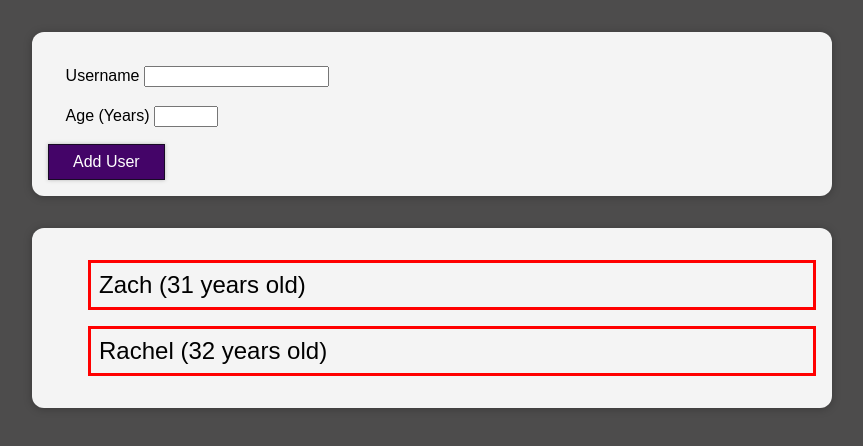
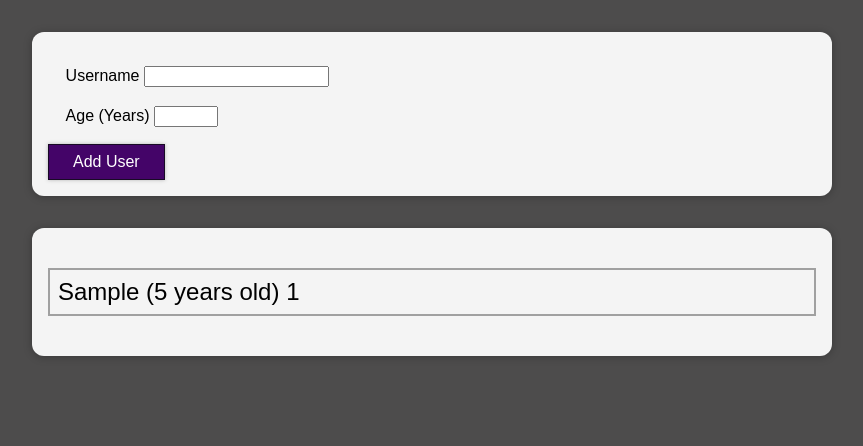
Before and after one commit to zdelcoco/add-user-practice, a React (Create React App) app: page / in a window 1280 px wide. Both pictures are taken after typing "Sample", "5" into the empty fields and a click on the button "Add User". Shown: the top 446 px of the page, without its empty margins (208-1071 px from the left). Built offline with nearby package versions, Linux system fonts and the light colour scheme.

Commit message:
updated styling, add/delete functionality

```diff
--- a/src/App.js
+++ b/src/App.js
@@ -6,26 +6,39 @@ import styles from './components/Users/UserList.module.css';
 
 function App() {
 
-  const [userList, setUserList] = useState('');
-
-  const userSample = [
-    {username: "Zach", age: 31, id: 1},
-    {username: "Rachel", age: 32, id: 2}
-  ];
-
+  const [userList, setUserList] = useState([]);
 
   const updateUserList = (userObject) => {
-    const newKey = Math.max(...userSample.map(o => o.id)) + 1;
-    console.log(userObject.username + ' ' + newKey)
+    const newKey = () => {
+      if (userList.length > 0) {
+        return Math.max(...userList.map(user => user.id)) + 1;
+      }
+      return 1;
+    };
+
+    userObject.id = newKey();
+
+    setUserList(prevUserList => {
+      return [...prevUserList, userObject];
+    });
+  };
+
+  const deleteUserFromList = (userid) => {
+    setUserList((prevUserList) =>
+      prevUserList.filter((user) => user.id !== userid)
+    );
   };
 
   let userContent = (
     <h2 className={styles.userlist__fallback}>Add some users.</h2>
   );
 
-  if (userSample.length > 0) {
+  if (userList.length > 0) {
     userContent = (
-      <UserList users={userSample}/>
+      <UserList
+        className={styles.userlist}
+        users={userList}
+        onClickUser={deleteUserFromList}/>
     );
   };
 
--- a/src/components/Users/User.js
+++ b/src/components/Users/User.js
@@ -1,9 +1,14 @@
 import styles from './User.module.css';
 
 const User = props => {
+
+  const clickHandler = () => {
+    props.onUserClick(props.userKey);
+  };
+
   return (
-    <li className={styles.user}>
-      {props.username} ({props.age} years old)
+    <li className={styles.user} onClick={clickHandler}>
+      {props.username} ({props.age} years old) {props.userKey}
     </li>
   );
 };
--- a/src/components/Users/User.module.css
+++ b/src/components/Users/User.module.css
@@ -4,8 +4,8 @@
   align-items: center;
   padding: 0.5rem;
   margin: 1rem 0;
-  /* background-color: #4b4b4b; */
   font-size: 1.5rem;
   border-style: solid;
-  border-color: red;
+  border-color: rgb(160, 160, 160);
+  border-width: .15rem;
 }
--- a/src/components/Users/UserList.js
+++ b/src/components/Users/UserList.js
@@ -4,16 +4,20 @@ import Card from '../UI/Card';
 
 const UserList = props => {
 
-  console.log(props.users[0].username);
+  const passUserToApp = (userid) => {
+    props.onClickUser(userid);
+  }
 
   return (
     <Card>
       <ul className={styles.userlist}>
         {props.users.map(user => (
           <User
+            onUserClick={passUserToApp}
             key={user.id}
             username={user.username}
             age={user.age}
+            userKey={user.id}
           />
         ))}
       </ul>
--- a/src/components/Users/UserList.module.css
+++ b/src/components/Users/UserList.module.css
@@ -1,5 +1,7 @@
 .userlist {
-  border: 1px black;
+  font-size: 1.5rem;
+  list-style: none;
+  padding-left: 0;
 }
 
 .userlist__fallback {
```
